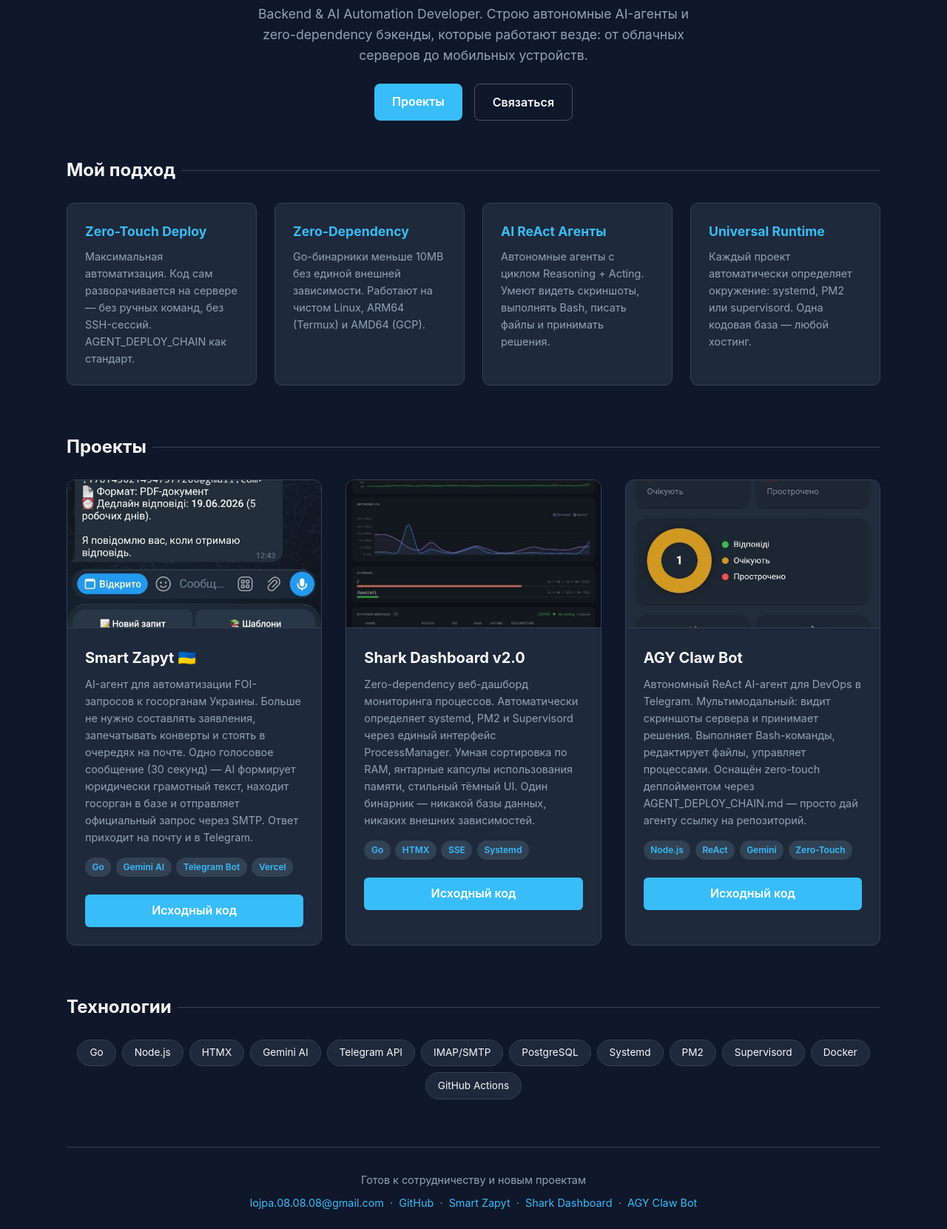
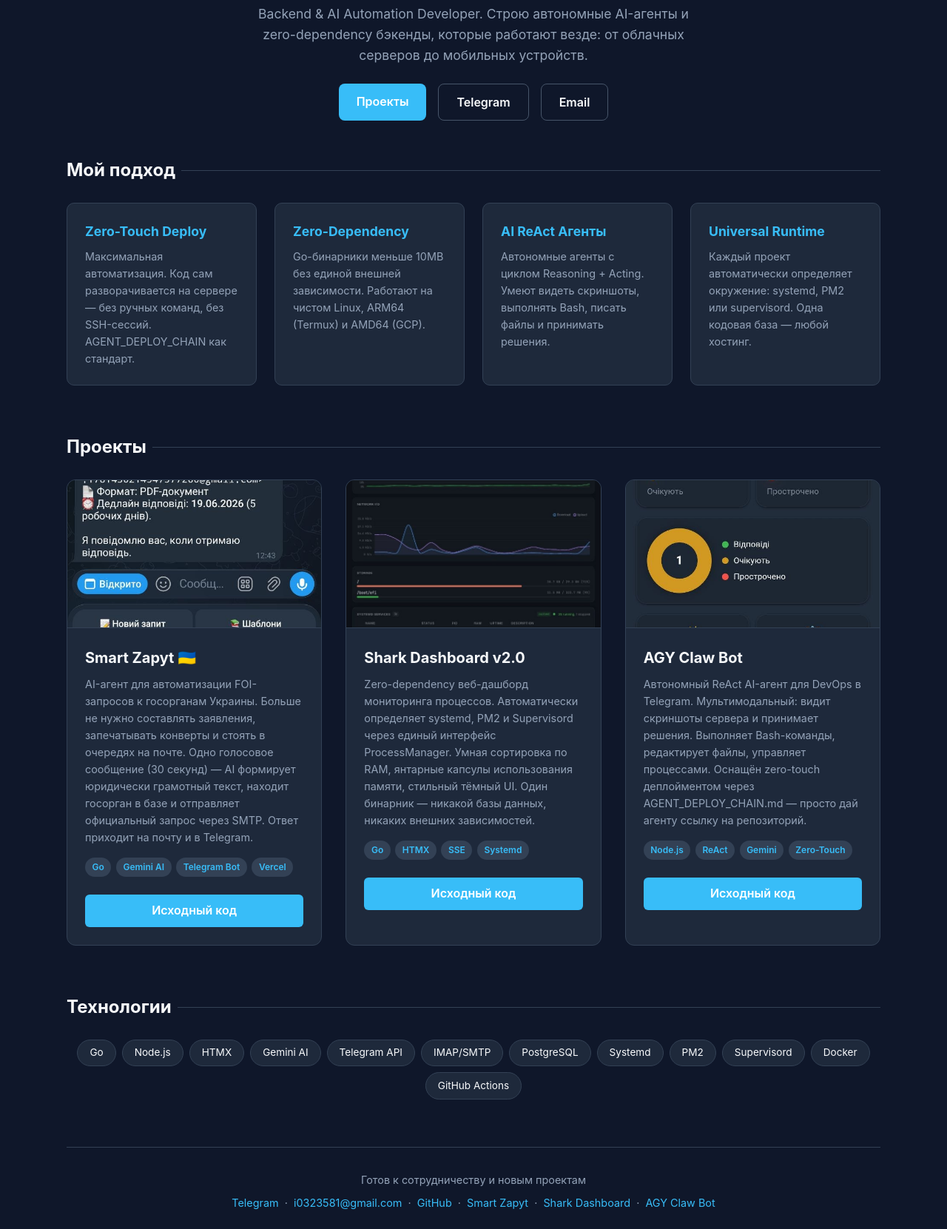
Before and after one commit to Sereban-glitch/Sereban-glitch.github.io, a plain HTML site: page index.html in a window 1280 px wide. Shown: the part 123-1784 px from the top of the page at 74% size. Drawn offline with Linux system fonts and the light colour scheme.

Commit message:
docs: update contacts - add Telegram @sereban_tech, fix email

```diff
--- a/index.html
+++ b/index.html
@@ -190,7 +190,8 @@
             <p>Backend &amp; AI Automation Developer. Строю автономные AI-агенты и zero-dependency бэкенды, которые работают везде: от облачных серверов до мобильных устройств.</p>
             <div class="hero-buttons">
                 <a href="#projects" class="btn btn-primary">Проекты</a>
-                <a href="mailto:lojpa.08.08.08@gmail.com" class="btn btn-secondary">Связаться</a>
+                <a href="https://t.me/sereban_tech" class="btn btn-secondary">Telegram</a>
+                <a href="mailto:i0323581@gmail.com" class="btn btn-secondary">Email</a>
             </div>
         </header>
 
@@ -285,7 +286,9 @@
         <footer>
             <p>Готов к сотрудничеству и новым проектам</p>
             <p style="margin-top: 0.5rem;">
-                <a href="mailto:lojpa.08.08.08@gmail.com">lojpa.08.08.08@gmail.com</a>
+                <a href="https://t.me/sereban_tech" target="_blank">Telegram</a>
+                &nbsp;·&nbsp;
+                <a href="mailto:i0323581@gmail.com">i0323581@gmail.com</a>
                 &nbsp;·&nbsp;
                 <a href="https://github.com/Sereban-glitch" target="_blank">GitHub</a>
                 &nbsp;·&nbsp;
```
